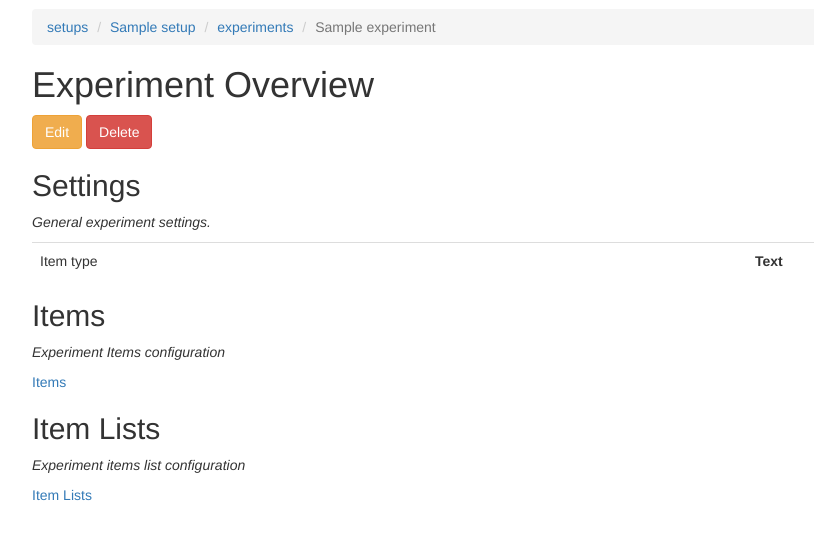
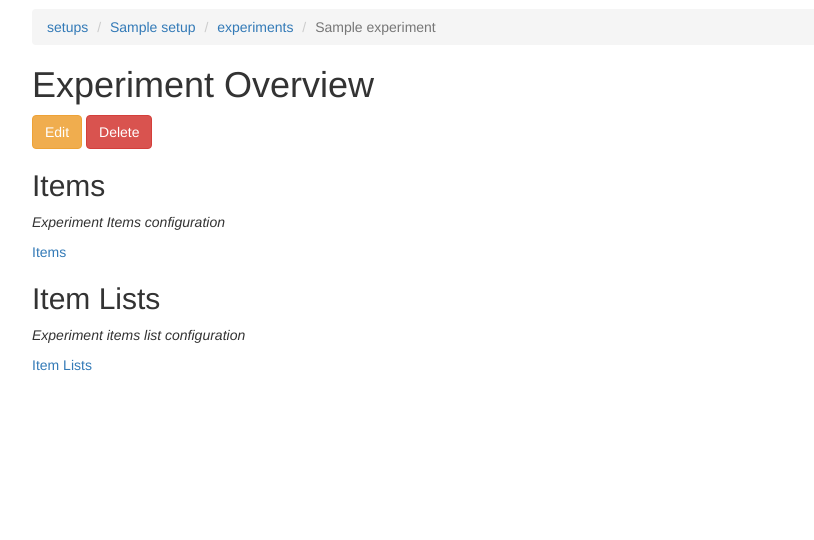
Before and after one commit to 2e2a/l-rex, a Django app: a page that uses apps/experiment/templates/lrex_experiment/experiment_detail.html in a window 1280 px wide. Shown: the part 51-591 px from the top of the page, without its empty margins (38-852 px from the left). Run offline with Django 3.2, Linux system fonts and the light colour scheme; a user stored in the database is signed in; tables that the repository leaves empty hold one stand-in row (values such as "Sample post"); some libraries are stand-ins or nearby versions.

Commit message:
move item type to setup

```diff
--- a/apps/experiment/models.py
+++ b/apps/experiment/models.py
@@ -5,16 +5,8 @@ from autoslug import AutoSlugField
 from apps.item import models as item_models
 
 class Experiment(models.Model):
-    ITEM_TYPE = (
-        ('txt', 'Text'),
-    )
     title = models.CharField(max_length=200)
     slug = AutoSlugField(populate_from='title', unique=True)
-    item_type = models.CharField(
-        max_length=3,
-        choices=ITEM_TYPE,
-        default='txt',
-    )
     setup = models.ForeignKey(
         'lrex_setup.Setup',
         on_delete=models.CASCADE
@@ -25,10 +17,6 @@ class Experiment(models.Model):
         items = item_models.Item.objects.filter(experiment=self, number=1)
         conditions = [item.condition for item in items]
         return conditions
-
-    @property
-    def is_textitem(self):
-        return self.item_type is 'txt'
 
     def __str__(self):
         return self.slug
--- a/apps/experiment/templates/lrex_experiment/experiment_detail.html
+++ b/apps/experiment/templates/lrex_experiment/experiment_detail.html
@@ -9,19 +9,7 @@
         Delete
     </a>
 </div>
-<h2>
-    Settings
-</h2>
-<p><i>
-    General experiment settings.
-</i></p>
-<table class="table">
-    <tr>
-        <td>Item type</td>
-        <td><strong>{{ object.get_item_type_display }}</strong></td>
-    </tr>
-</table>
-{% if object.item_type == 'txt' %}
+{% if object.setup.is_textitem %}
 <h2>
     Items
 </h2>
--- a/apps/experiment/views.py
+++ b/apps/experiment/views.py
@@ -23,7 +23,7 @@ class ExperimentDetailView(LoginRequiredMixin, generic.DetailView):
 
 class ExperimentCreateView(LoginRequiredMixin, generic.CreateView):
     model = models.Experiment
-    fields = ['title', 'item_type']
+    fields = ['title']
     title = 'Create Experiment'
 
     def dispatch(self, *args, **kwargs):
@@ -47,7 +47,7 @@ class ExperimentCreateView(LoginRequiredMixin, generic.CreateView):
 
 class ExperimentUpdateView(LoginRequiredMixin, generic.UpdateView):
     model = models.Experiment
-    fields = ['title', 'item_type']
+    fields = ['title']
     title = 'Edit Experiment'
 
     @property
--- a/apps/setup/models.py
+++ b/apps/setup/models.py
@@ -13,10 +13,22 @@ class Setup(models.Model):
     title = models.CharField(max_length=200)
     slug = AutoSlugField(populate_from='title', unique=True)
     creator = models.ForeignKey(settings.AUTH_USER_MODEL, on_delete=models.CASCADE)
+    ITEM_TYPE = (
+        ('txt', 'Text'),
+    )
+    item_type = models.CharField(
+        max_length=3,
+        choices=ITEM_TYPE,
+        default='txt',
+    )
 
     @property
     def experiments(self):
-        return experiment_models.Experiment.objects.filter(setup=self)
+        return self.experiment_set.all()
+
+    @property
+    def is_textitem(self):
+        return self.item_type == 'txt'
 
     def __str__(self):
         return self.slug
--- a/apps/setup/views.py
+++ b/apps/setup/views.py
@@ -23,7 +23,7 @@ class SetupDetailView(LoginRequiredMixin, generic.DetailView):
 
 class SetupCreateView(LoginRequiredMixin, generic.CreateView):
     model = models.Setup
-    fields = ['title']
+    fields = ['title', 'item_type']
     title = 'Create Experiment Setup'
 
     @property
@@ -39,7 +39,7 @@ class SetupCreateView(LoginRequiredMixin, generic.CreateView):
 
 class SetupUpdateView(LoginRequiredMixin, generic.UpdateView):
     model = models.Setup
-    fields = ['title']
+    fields = ['title', 'item_type']
     title = 'Edit Experiment Setup'
 
     @property
```
Also changed, not shown: apps/setup/templates/lrex_setup/setup_detail.html (+14 -0 lines), apps/experiment/migrations/0002_remove_experiment_item_type.py (added), apps/setup/migrations/0002_setup_item_type.py (added).
